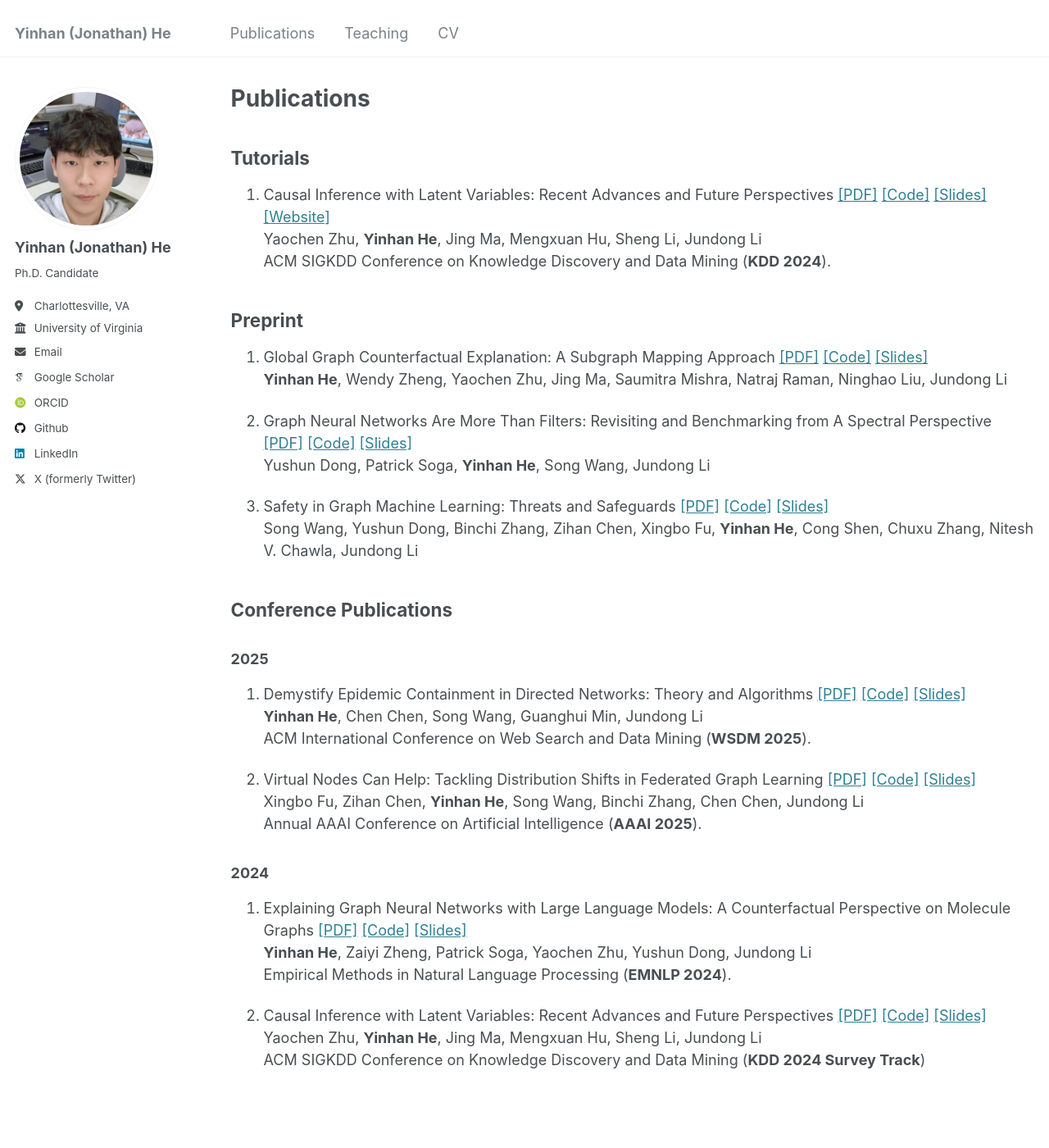
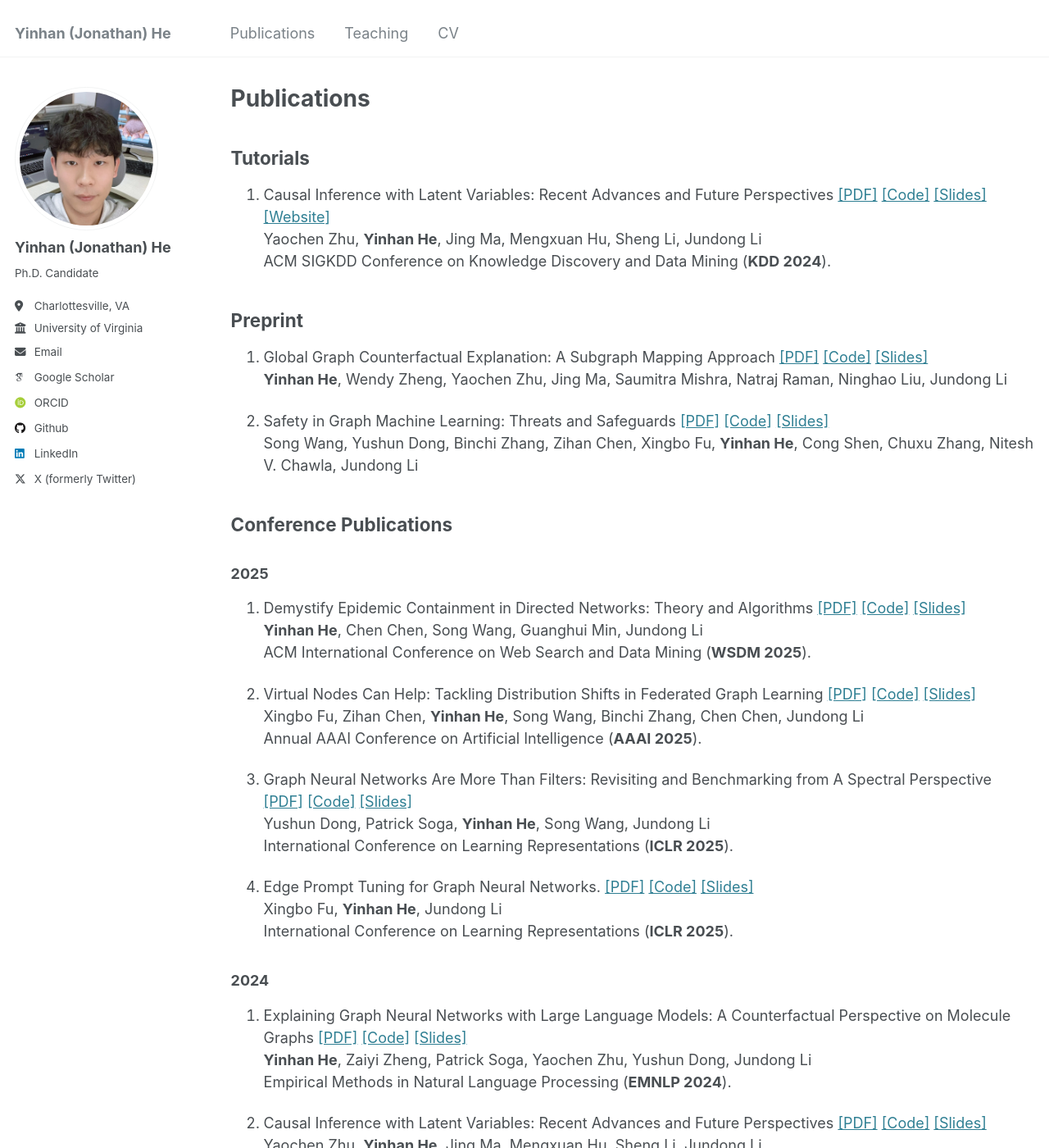
Before and after one commit to YinhanHe123/YinhanHe123.github.io, a Jekyll site: the page built from _pages/publications.md, in a window 1280 px wide and 1400 px high. Shown: the whole window at 82% size. Built offline with Jekyll 4.4.1, drawn with Linux system fonts in a browser that asks for light colours; some web fonts are replaced; a script that is not in the unit is left out.

Commit message:
Update publications.md

```diff
--- a/_pages/publications.md
+++ b/_pages/publications.md
@@ -34,6 +31,15 @@ ACM International Conference on Web Search and Data Mining (**WSDM 2025**).
 Xingbo Fu, Zihan Chen, **Yinhan He**, Song Wang, Binchi Zhang, Chen Chen, Jundong Li<br>
 Annual AAAI Conference on Artificial Intelligence (**AAAI 2025**).
 
+3. Graph Neural Networks Are More Than Filters: Revisiting and Benchmarking from A Spectral Perspective [[PDF]](https://arxiv.org/abs/2412.07188) [[Code]](https://yinhanhe123.github.io//publications/) [[Slides]](https://yinhanhe123.github.io//publications/)<br>
+Yushun Dong, Patrick Soga, **Yinhan He**, Song Wang, Jundong Li<br>
+International Conference on Learning Representations (**ICLR 2025**).
+
+4. Edge Prompt Tuning for Graph Neural Networks. [[PDF]](https://yinhanhe123.github.io//publications/) [[Code]](https://yinhanhe123.github.io//publications/) [[Slides]](https://yinhanhe123.github.io//publications/)<br>
+Xingbo Fu, **Yinhan He**, Jundong Li<br>
+International Conference on Learning Representations (**ICLR 2025**).
+
+
 ### 2024
 
 1. Explaining Graph Neural Networks with Large Language Models: A Counterfactual Perspective on Molecule Graphs [[PDF]](https://aclanthology.org/2024.findings-emnlp.415.pdf) [[Code]](https://yinhanhe123.github.io//publications/) [[Slides]](https://yinhanhe123.github.io//publications/)<br>
```
Also changed, not shown: other parts of _pages/publications.md (+1 -4 lines).
